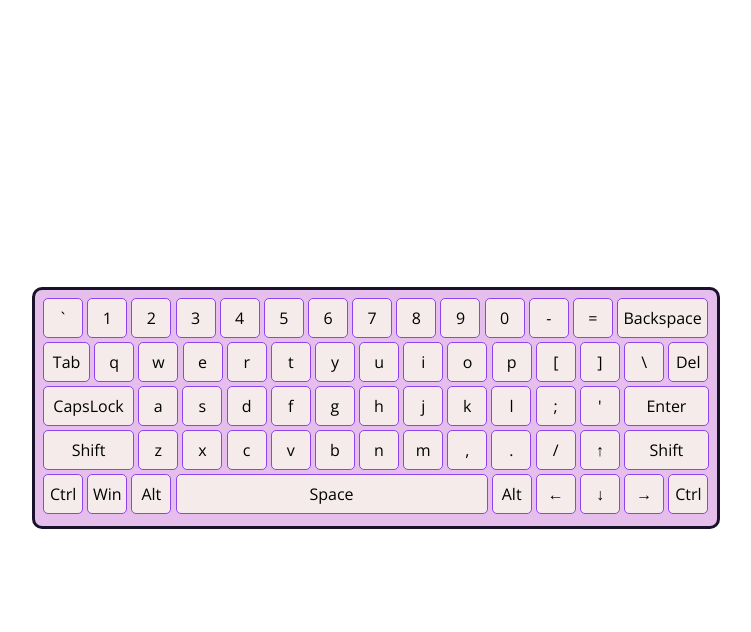
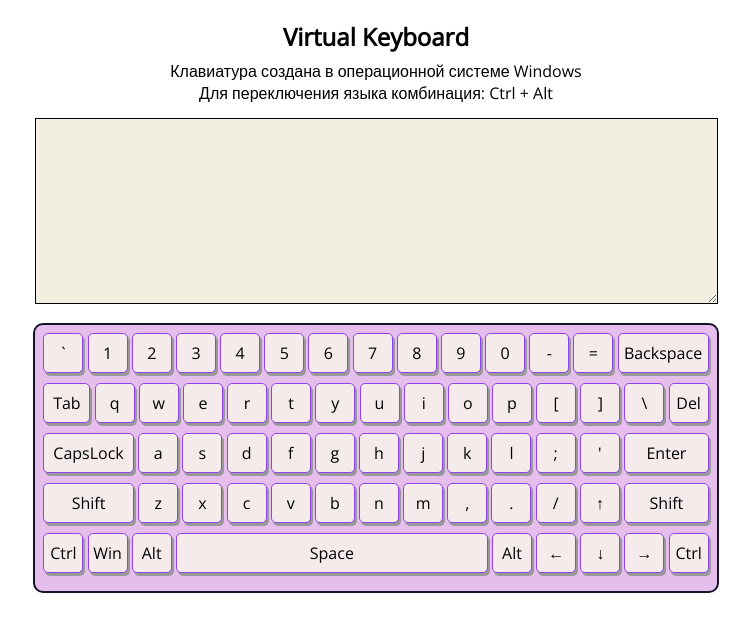
Before and after one commit to Ritter1111/Virtual-Keyboard, a website: page src/index.html in a window 1280 px wide. Shown: the whole page, without its empty margins (264-1015 px from the left). Drawn offline with nearby package versions, Linux system fonts and the light colour scheme.

Commit message:
feat: add textarea for keyboard

```diff
--- a/src/index.html
+++ b/src/index.html
@@ -14,6 +14,10 @@
     <title>Virtual Keyboard</title>
   </head>
   <body class="body">
+    <h2 class="title">Virtual Keyboard</h2>
+    <p class="keyboard-title">Клавиатура создана в операционной системе Windows</p>
+    <p class="keyboard-title">Для переключения языка комбинация: Ctrl + Alt</p>
+    <textarea class="textarea" name="" id="" cols="50" rows="5"></textarea>
     <div class="container">
       <div class="row">
         <button class="key">`</button>
--- a/src/style.css
+++ b/src/style.css
@@ -1,9 +1,6 @@
 .body {
-  height: 100vh;
-  display: flex;
-  justify-content: center;
-  align-items: center;
-  font-family: 'Open Sans', sans-serif;
+  text-align: center;
+  font-family: "Open Sans", sans-serif;
 }
 
 button {
@@ -19,17 +16,26 @@
   background: #f5ebeb;
   border-radius: 5px;
   transition: 0.1s ease-in-out;
+  box-shadow: 2px 3px #999;
 }
 
 .key:hover {
-  background: #f7c8e0;
+  background: #c9a7eb;
+}
+
+.key:active {
+  background-color: #c9a7eb;
+  box-shadow: 0 1px #666;
+  transform: translateY(3px);
 }
 
 .container {
+  width: 666px;
+  margin: 0 auto;
   background-color: #e5beec;
   padding: 8px;
   border-radius: 10px;
-  border: 3px solid #18122b;
+  border: 2px solid #18122b;
 }
 
 .backspace,
@@ -50,5 +56,21 @@
 }
 
 .row {
-  margin-bottom: 4px;
+  margin-bottom: 10px;
 }
+
+.textarea {
+  background-color: #F3EFE0;
+  border: 1px solid;
+  margin: 14px;
+  height: 180px;
+  width: 677px;
+}
+
+.title {
+  margin: 20px 0 7px 0;
+}
+
+.keyboard-title{
+    margin: 0;
+}
```
